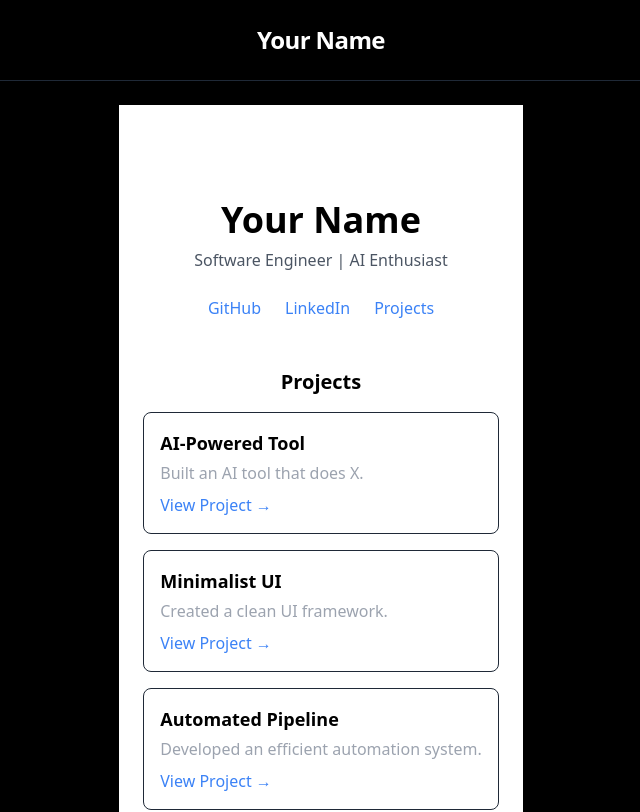
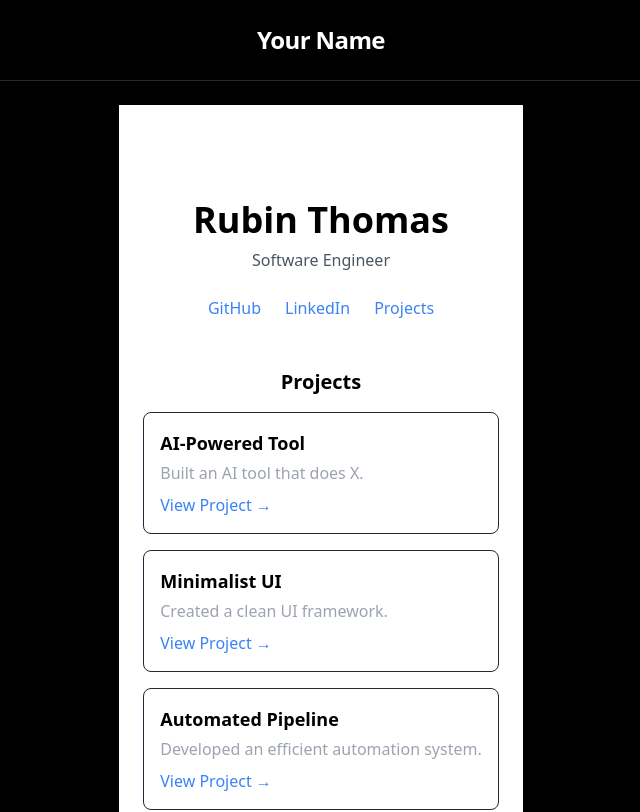
Before and after one commit to RubinThomas75/personal-site, a Next.js app: page / in a window 1280 px wide. Shown: the top 812 px of the page, without its empty margins (319-959 px from the left). Built offline with nearby package versions, Linux system fonts and the light colour scheme.

Commit message:
testing webhook

```diff
--- a/src/app/page.tsx
+++ b/src/app/page.tsx
@@ -8,8 +8,8 @@ export default function Home() {
     <div className="min-h-screen bg-white text-black flex flex-col items-center justify-center p-6">
       {/* Hero Section */}
       <section className="text-center">
-        <h1 className="text-4xl font-bold">Your Name</h1>
-        <p className="text-gray-600 mt-2">Software Engineer | AI Enthusiast</p>
+        <h1 className="text-4xl font-bold">Rubin Thomas</h1>
+        <p className="text-gray-600 mt-2">Software Engineer</p>
       </section>
 
       {/* Links */}
```
